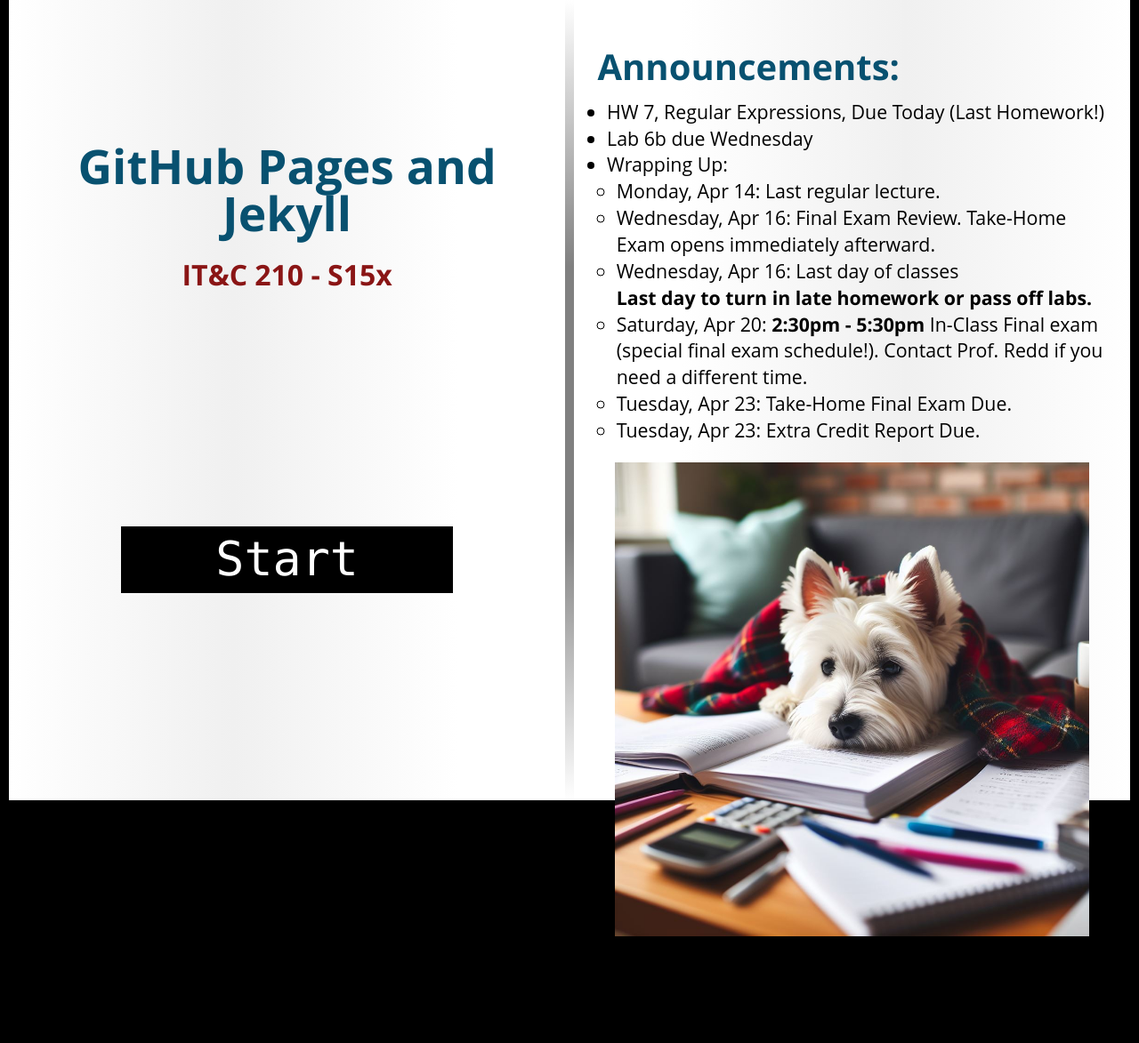
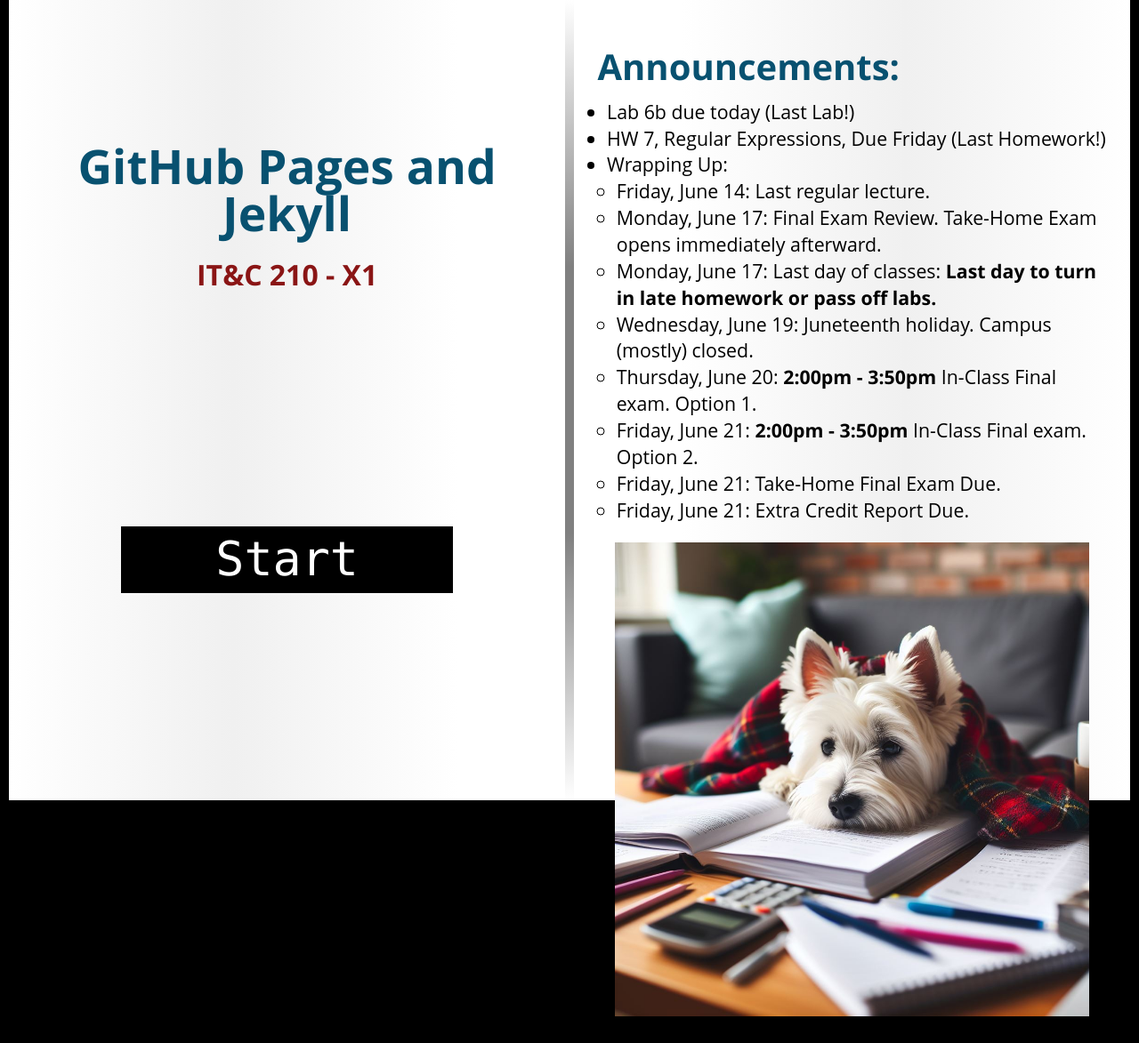
Before and after one commit to BYU-ITC-210/BYU-ITC-210.github.io, a Jekyll site: the page built from _welcome/X1.md, in a window 1280 px wide. Shown: the whole page at 89% size. Built offline with Jekyll 4.4.1, drawn with Linux system fonts in a browser that asks for light colours; some web fonts are replaced; before the commit the page ends 1083 px from its top, so only the background shows below that.

Commit message:
Welcome X1

```diff
--- a/_welcome/X1.md
+++ b/_welcome/X1.md
@@ -1,16 +1,18 @@
 ---
 title: GitHub Pages and Jekyll
-session: S15x
+session: X1
 ---
-* HW 7, Regular Expressions, Due Today (Last Homework!)
-* Lab 6b due Wednesday
+* Lab 6b due today (Last Lab!)
+* HW 7, Regular Expressions, Due Friday (Last Homework!)
 * Wrapping Up:
-    * Monday, Apr 14: Last regular lecture.
-    * Wednesday, Apr 16: Final Exam Review. Take-Home Exam opens immediately afterward.
-    * Wednesday, Apr 16: Last day of classes<br/>**Last day to turn in late homework or pass off labs.**
-    * Saturday, Apr 20: **2:30pm - 5:30pm** In-Class Final exam (special final exam schedule!). Contact Prof. Redd if you need a different time.
-    * Tuesday, Apr 23: Take-Home Final Exam Due.
-    * Tuesday, Apr 23: Extra Credit Report Due.
+    * Friday, June 14: Last regular lecture.
+    * Monday, June 17: Final Exam Review. Take-Home Exam opens immediately afterward.
+    * Monday, June 17: Last day of classes: **Last day to turn in late homework or pass off labs.**
+    * Wednesday, June 19: Juneteenth holiday. Campus (mostly) closed.
+    * Thursday, June 20: **2:00pm - 3:50pm** In-Class Final exam. Option 1.
+    * Friday, June 21:  **2:00pm - 3:50pm** In-Class Final exam. Option 2.
+    * Friday, June 21: Take-Home Final Exam Due.
+    * Friday, June 21: Extra Credit Report Due.
 
 ![Study for Exam](images/ExamStudy.jpg)
 CoPilot Designer
```
Also changed, not shown: w.md (+1 -1 lines).
